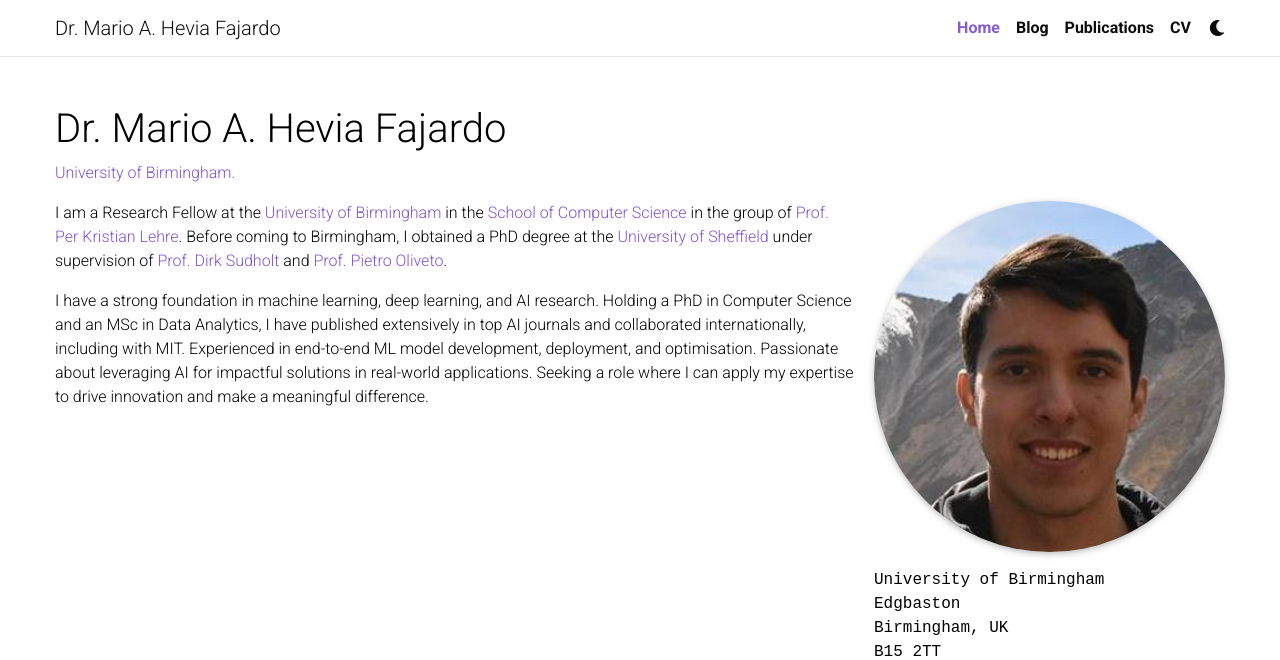
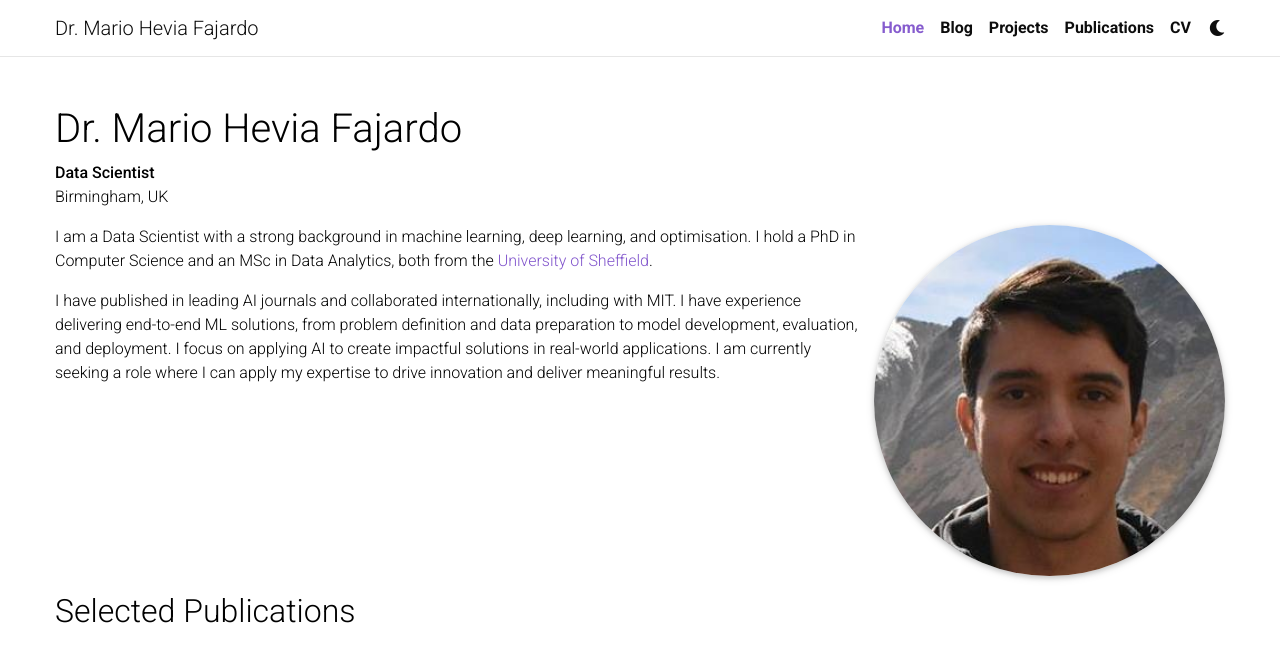
Before and after one commit to mariohevia/mariohevia.github.io, a Jekyll site: the page built from _pages/about.md, in a window 1280 px wide and 1373 px high, cut to the strip 0-660 px from the top of the window. Built offline with Jekyll 4.4.1, drawn with Linux system fonts in a browser that asks for light colours; full-size pictures stand in for the smaller copies a plugin makes; comment, search, counter and statistics services are not loaded; a style sheet for code colours, icons or effects is not loaded; some of the changed text lies outside the part shown.

Commit message:
Updated publications, added projects page with intial project and updated summary

```diff
--- a/Gemfile
+++ b/Gemfile
@@ -17,6 +17,7 @@
     gem 'mini_racer'
     gem 'unicode_utils'
     gem 'webrick'
+    gem 'observer'
 end
 group :other_plugins do
     gem 'feedjira'
--- a/_config.yml
+++ b/_config.yml
@@ -2,7 +2,7 @@
 # Site settings
 # -----------------------------------------------------------------------------
 
-title: Dr. Mario A. Hevia Fajardo # the website title (if blank, full name will be used instead)
+title: Dr. Mario Hevia Fajardo # the website title (if blank, full name will be used instead)
 first_name: Mario
 middle_name: A.
 last_name: Hevia Fajardo
--- a/_includes/projects.html
+++ b/_includes/projects.html
@@ -13,7 +13,7 @@
           alt="project thumbnail" -%}
         {%- endif %}
         <div class="card-body">
-          <h2 class="card-title text-lowercase">{{ project.title }}</h2>
+          <h2 class="card-title">{{ project.title }}</h2>
           <p class="card-text">{{ project.description }}</p>
           <div class="row ml-1 mr-1 p-0">
             {%- if project.github -%}
--- a/_includes/projects_horizontal.html
+++ b/_includes/projects_horizontal.html
@@ -15,7 +15,7 @@
         <div class="col-md-12">
         {%- endif -%}
           <div class="card-body">
-            <h3 class="card-title text-lowercase">{{ project.title }}</h3>
+            <h3 class="card-title">{{ project.title }}</h3>
             <p class="card-text">{{ project.description }}</p>
             <div class="row ml-1 mr-1 p-0">
               {%- if project.github -%}
--- a/_pages/about.md
+++ b/_pages/about.md
@@ -2,23 +2,20 @@
 layout: about
 title: Home
 permalink: /
-subtitle: <a href='https://www.birmingham.ac.uk/index.aspx'>University of Birmingham.</a>
+subtitle: <strong>Data Scientist</strong> <br>Birmingham, UK
 
 profile:
   align: right
   image: prof_pic.jpg
   image_circular: true # crops the image to make it circular
-  address: >
-    <p>University of Birmingham</p>
-    <p>Edgbaston</p>
-    <p>Birmingham, UK</p>
-    <p>B15 2TT</p>
+  address:
 
-news: true  # includes a list of news items
+news: false  # includes a list of news items
+projects: true
 selected_papers: true # includes a list of papers marked as "selected={true}"
 social: true  # includes social icons at the bottom of the page
 ---
 
-I am a Research Fellow at the [University of Birmingham](https://www.birmingham.ac.uk/index.aspx) in the [School of Computer Science](https://www.birmingham.ac.uk/schools/computer-science/index.aspx) in the group of [Prof. Per&nbsp;Kristian&nbsp;Lehre](https://www.cs.bham.ac.uk/~lehrepk/). Before coming to Birmingham, I obtained a PhD degree at the [University of Sheffield](https://www.sheffield.ac.uk/) under supervision of [Prof. Dirk Sudholt](https://www.fim.uni-passau.de/intelligent-systems/) and [Prof. Pietro Oliveto](http://staffwww.dcs.shef.ac.uk/people/P.Oliveto/index.html).
+I am a Data Scientist with a strong background in machine learning, deep learning, and optimisation. I hold a PhD in Computer Science and an MSc in Data Analytics, both from the [University of Sheffield](https://www.sheffield.ac.uk/).
 
-I have a strong foundation in machine learning, deep learning, and AI research. Holding a PhD in Computer Science and an MSc in Data Analytics, I have published extensively in top AI journals and collaborated internationally, including with MIT. Experienced in end-to-end ML model development, deployment, and optimisation. Passionate about leveraging AI for impactful solutions in real-world applications. Seeking a role where I can apply my expertise to drive innovation and make a meaningful difference.
+I have published in leading AI journals and collaborated internationally, including with MIT. I have experience delivering end-to-end ML solutions, from problem definition and data preparation to model development, evaluation, and deployment. I focus on applying AI to create impactful solutions in real-world applications. I am currently seeking a role where I can apply my expertise to drive innovation and deliver meaningful results.
```
Also changed, not shown: _bibliography/conferences.bib (+36 -0 lines), _bibliography/journals.bib (+34 -2 lines), _pages/projects.md (+5 -5 lines), _pages/publications.md (+1 -1 lines), _projects/1_FTIR_QA_app.md (added, +60 -0 lines), assets/img/project_images/FTIR_QA_app.png (added).
